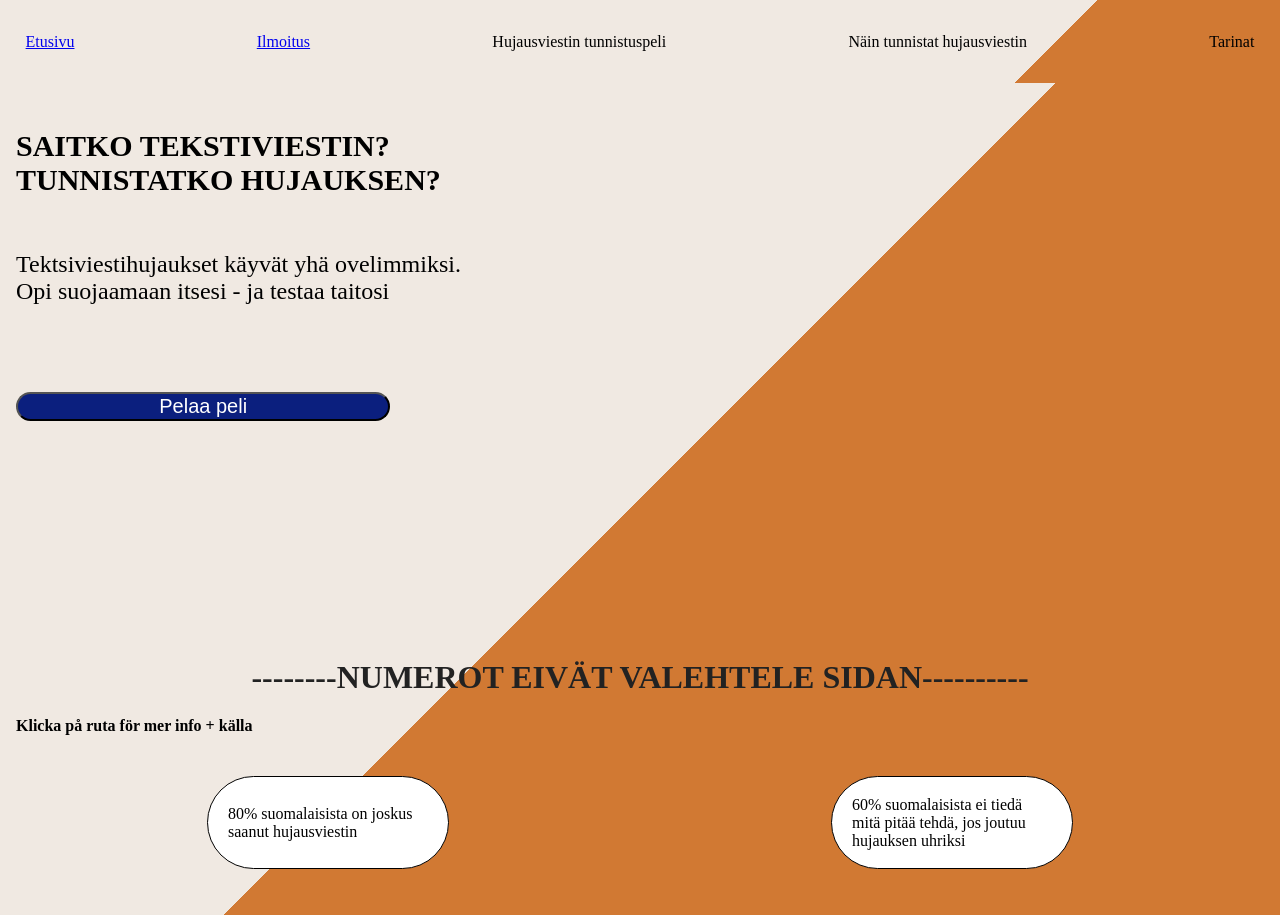
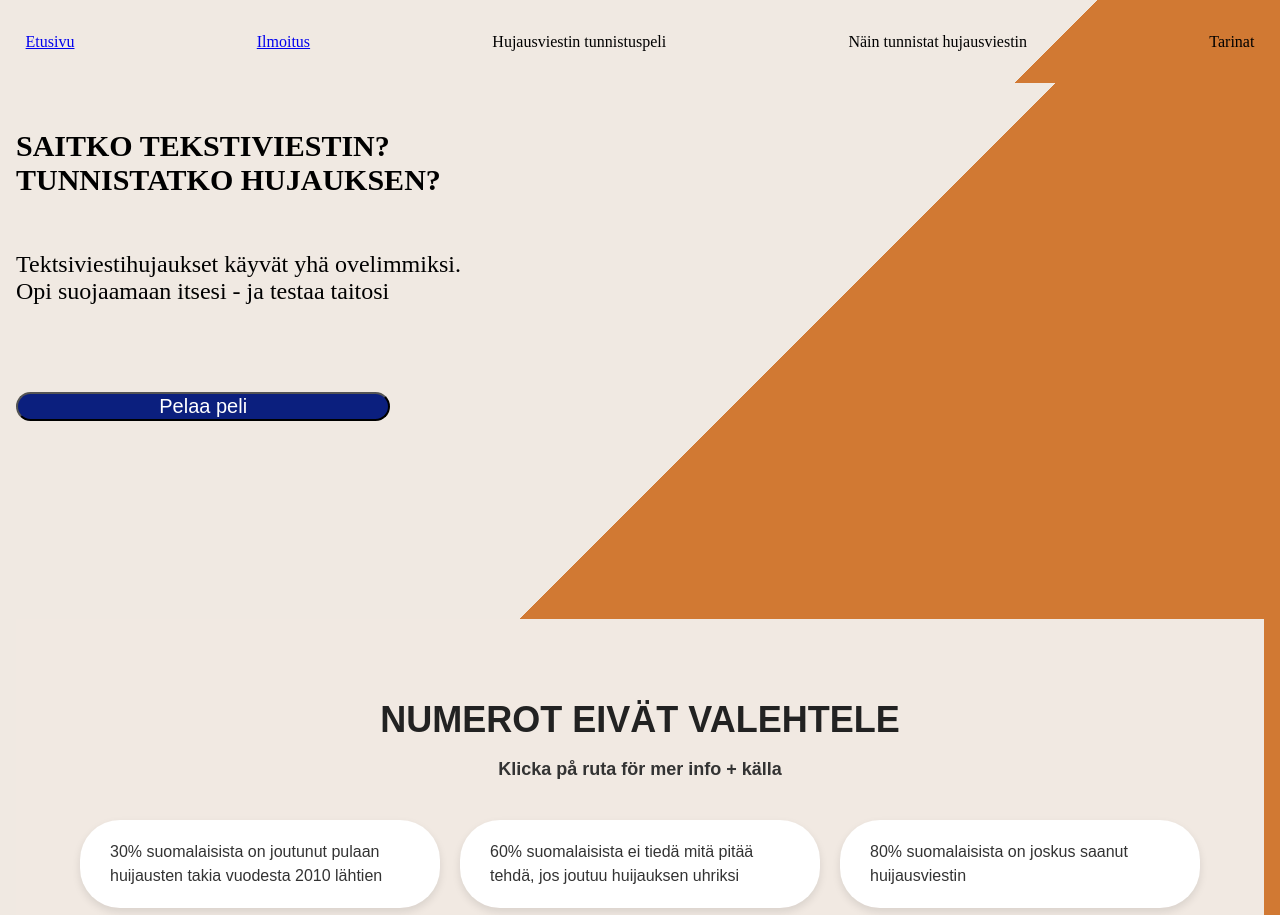
Before and after one commit to levonmaister/scamvjp2, a React (Vite) app: page / in a window 1280 px wide. Built offline with nearby package versions, Linux system fonts and the light colour scheme.

Commit message:
mer siisti numerot eivät valehtele

```diff
--- a/src/pages/NumerotValehtelee.jsx
+++ b/src/pages/NumerotValehtelee.jsx
@@ -1,57 +1,35 @@
-
-
-
-
-import React from 'react'
-
-
+import React from 'react';
 import '../styles/numerotvalehtelee.css';
 
+const NumerotValehtelee = () => {
+  return (
+    <div className="numerot-wrapper">
+      <h1 className="main-title">NUMEROT EIVÄT VALEHTELE</h1>
+      <p className="subtitle">Klicka på ruta för mer info + källa</p>
 
-const NumerotValehtelee = () => {
+      <div className="bubbles-container">
+        <div className="bubble">30% suomalaisista on joutunut pulaan huijausten takia vuodesta 2010 lähtien</div>
+        <div className="bubble">60% suomalaisista ei tiedä mitä pitää tehdä, jos joutuu huijauksen uhriksi</div>
+        <div className="bubble">80% suomalaisista on joskus saanut huijausviestin</div>
+        <div className="bubble">Satoja tilejä murretaan organisaatioissa, ja yli 10 000 kalastusviestiä lähetetään joka vuosi</div>
+      </div>
 
-return(
+      <div className="quote-container">
+        <div className="quote">
+          “Rikolliset pyrkivät luomaan kiireen tunnun tilanteeseen. Jos puhutaan oikeasta poliisista, verottajasta tai pankista, mitään asiaa ei tarvitse samalla sekunnilla tehdä.”
+          <br />– Niko Saxholm, Finanssiala ry:n johtaja, yle.fi (2024)
+        </div>
+        <div className="quote">
+          “Jos vastaanottajapankki on ehtinyt siirtää rahat vastaanottajan tilille ja jos vastaanottaja on ehtinyt käyttää rahat, on käytännössä mahdotonta saada rahoja takaisin.”
+          <br />– Sakari Wuolijoki, Nordean yleislakimies, yle.fi (2024)
+        </div>
+        <div className="quote">
+          “Jokaisen tulee muistaa, ettei kenellekään pidä luovuttaa omia verkkopankkitunnuksia tai maksukorttien tietoja.”
+          <br />– Juha Leinonen, Itä-Suomen poliisin rikoskomisario, yle.fi (2024)
+        </div>
+      </div>
+    </div>
+  );
+};
 
-
-    <div>
-
-
-        <h1>--------NUMEROT EIVÄT VALEHTELE SIDAN----------</h1>
-        <h4>Klicka på ruta för mer info + källa</h4>
-
-        <div className='textbox-container1'>
-            <div className='textbox'><div className='info-text'>80% suomalaisista on joskus saanut hujausviestin</div></div>
-            <div className='textbox'><div className='info-text'>60% suomalaisista ei tiedä mitä pitää tehdä, jos joutuu hujauksen uhriksi</div></div>
-        </div>
-
-        <br></br>   <br></br>   <br></br>   <br></br>
-
-        <div className='newsbox-container1'>
-
-        <div className='news'><div className='info-text'>“Rikolliset pyrkivät luomaan kiireen tunnun tilanteeseen. Jos puhutaan oikeasta poliisista, verottajasta tai pankista, mitään asiaa ei tarvitse samalla sekunnilla tehdä.”
-- Niko Saxholm, Finanssiala ry:n johtaja, yle.fi (2024)</div></div>
-            <div className='news'><div className='info-text'>”Jos vastaanottajapankki on ehtinyt siirtää rahat vastaanottajan tilille ja jos vastaanottaja on ehtinyt käyttää rahat, on käytännössä mahdotonta saada rahoja takaisin.”Sakari Wuolijoki, Nordean yleislakimies, yle.fi (2024)</div></div>
-        </div>
-
-        <div className='numerot-headline'><h1>NUMEROT EIVÄT VALEHTELE</h1></div>
-
-        <div className='textbox-container2'>
-            <div className='textbox'><div className='info-text'>30% suomalaisista on joutunut pulaan huijausten takia vuodesta 2010 lähtien.</div></div>
-            <div className='textbox'><div className='info-text'>Satoja tilejä murretaan organisaatioissa, ja yli 10 000 kalastusviestiä lähetetään joka vuosi.</div></div>
-        </div>
-
-        <br></br>   <br></br>   <br></br>   <br></br>
-
-        <div className='newsbox-container2'>
-            <div className='news'><div className='info-text'>“Jokaisen tulee muistaa, ettei kenellekään pidä luovuttaa omia verkkopankkitunnuksia tai maksukorttien tietoja.”
-Juha Leinonen, Itä-Suomen poliisin rikoskomisario, yle.fi (2024)</div></div>
-
-        </div>
-
-    </div>
-)
-
-}
-
-
-export default NumerotValehtelee
+export default NumerotValehtelee;
--- a/src/styles/numerotvalehtelee.css
+++ b/src/styles/numerotvalehtelee.css
@@ -1,54 +1,56 @@
-
-
-
-.textbox-container1{
-    display: flex;
-    justify-content: space-around;
-    margin-top: 20px;
+.numerot-wrapper {
+    background-color: #f1e9e2;
+    padding: 40px;
+    font-family: Arial, sans-serif;
+    color: #333;
 }
 
-.newsbox-container2{
-    display: flex;
-    justify-content: center;
-    margin-top: 20px;
+.main-title {
+    text-align: center;
+    font-size: 36px;
+    font-weight: bold;
+    margin-bottom: 10px;
 }
 
-.newsbox-container1{
-    display: flex;
-    justify-content: space-between;
-    margin-top: 20px;
+.subtitle {
+    text-align: center;
+    font-weight: 600;
+    font-size: 18px;
+    margin-bottom: 40px;
 }
 
-.textbox-container2{
+.bubbles-container {
     display: flex;
-    justify-content: space-around;
-    margin-top: 20px;
+    flex-wrap: wrap;
+    justify-content: center;
+    gap: 20px;
+    margin-bottom: 50px;
 }
 
+.bubble {
+    background-color: white;
+    border-radius: 40px;
+    padding: 20px 30px;
+    max-width: 300px;
+    font-size: 16px;
+    line-height: 1.5;
+    box-shadow: 0px 4px 8px rgba(0,0,0,0.1);
+}
 
-
-
-.textbox{
-    height: 4vw;
-    width: 200px;
-    border: 1px solid #000000;
-    border-radius: 100px;
-    background-color: #ffffff;
-    margin: 20px;
-    padding: 20px;
+.quote-container {
     display: flex;
+    flex-direction: column;
+    gap: 30px;
     align-items: center;
 }
 
-
-.news{
-    height: 100px;
-    width: 400px;
-    border: 1px solid #ccc;
-    border-radius: 100px;
-    background-color: #ccc;
-    margin: 20px;
-    padding: 30px;
-    display: flex;
-    align-items: center;
+.quote {
+    background-color: white;
+    border-left: 4px solid #ccc;
+    padding: 20px 25px;
+    max-width: 600px;
+    border-radius: 20px;
+    font-style: italic;
+    font-size: 15px;
+    box-shadow: 0px 4px 10px rgba(0,0,0,0.1);
 }
```
